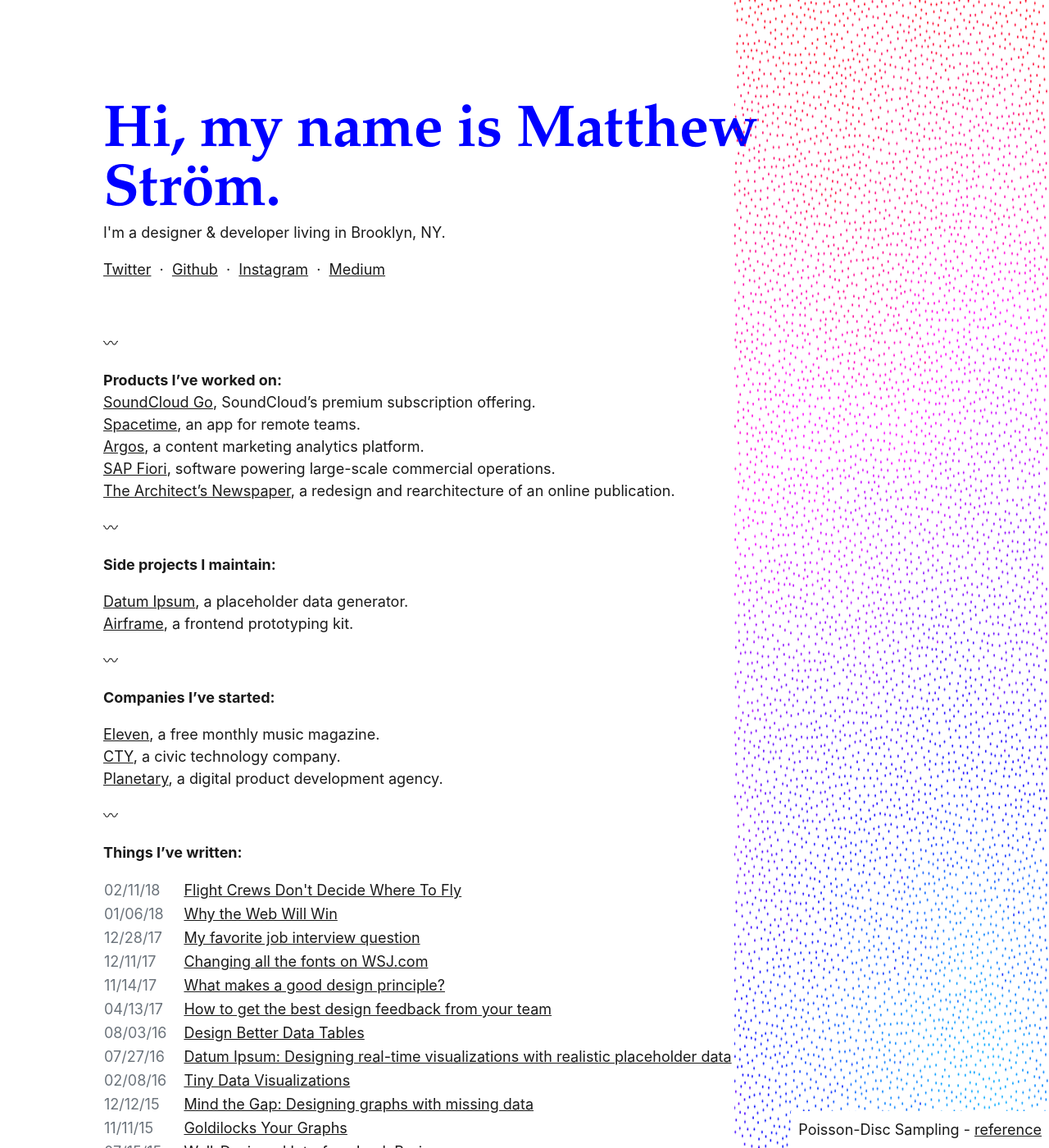
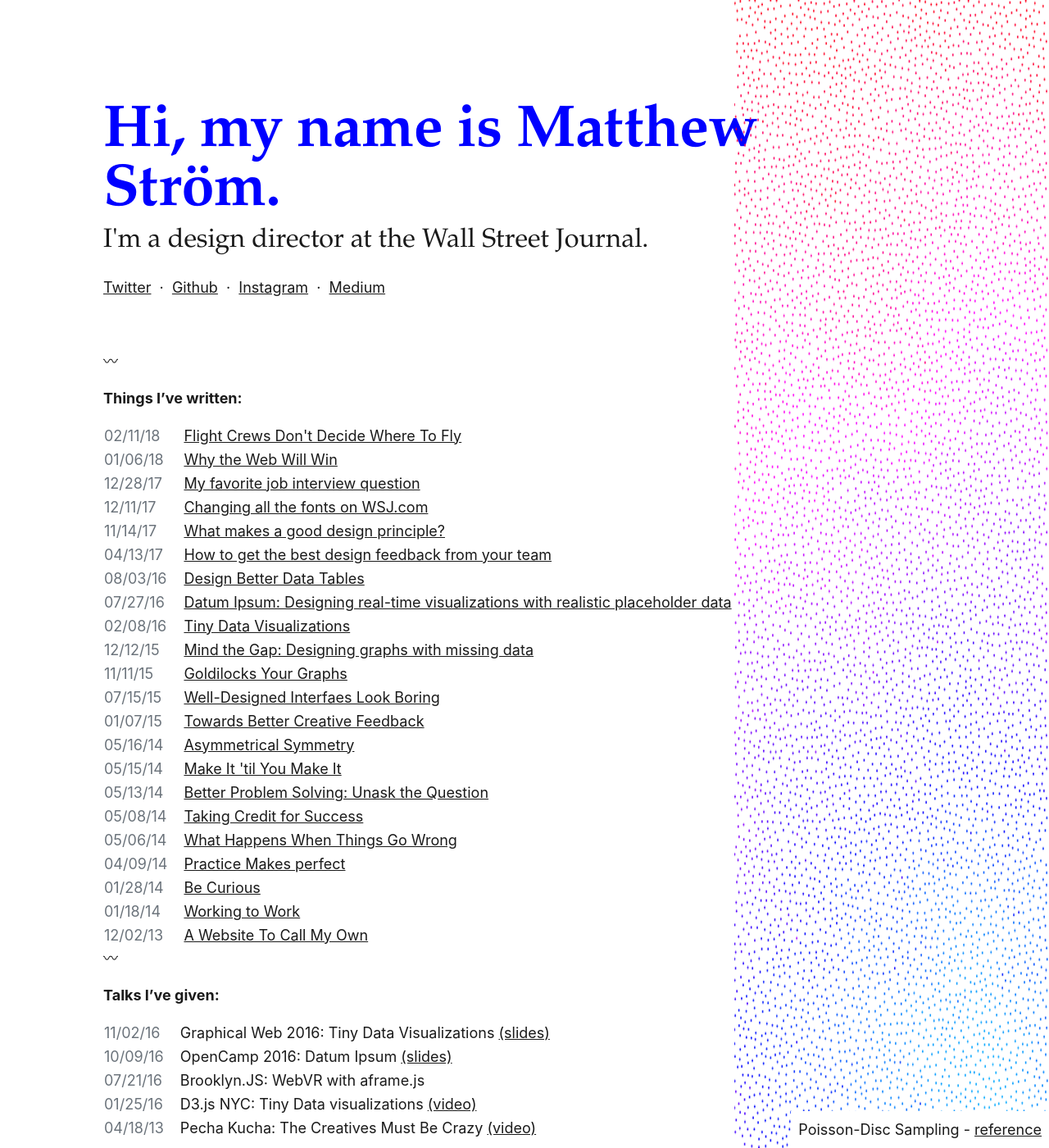
Before and after one commit to ilikescience/ilikescience.github.io, a Jekyll site: the page built from index.md, in a window 1280 px wide and 1400 px high. Shown: the whole window at 82% size. Built offline with Jekyll 4.4.1, drawn with Linux system fonts in a browser that asks for light colours; some web fonts are replaced; our own code applies the rules of GitHub Pages for plain Markdown files; some of the changed text lies outside the part shown.

Commit message:
re-arrange homepage

```diff
--- a/index.md
+++ b/index.md
@@ -6,9 +6,10 @@
     <h1 class="t--size-xxl c--blue t--family-display t--leading-small t--tracking-tight t--weight-bold">
 Hi, my name is Matthew Ström.
     </h1>
-    <h2>
-I'm a designer &amp; developer living in Brooklyn, NY.
+    <h2 class="t--size-xl t--family-display">
+I'm a design director at the Wall Street Journal.
     </h2>
+
 
 <div class="l--mar-top-s">
     <a href="https://twitter.com/ilikescience" target="_blank">Twitter</a>
@@ -20,30 +21,6 @@
     <a href="https://medium.com/@ilikescience" target="_blank">Medium</a>
 </div>
 </header>
-
-〰
-
-**Products I've worked on:**
-[SoundCloud Go](https://soundcloud.com/go), SoundCloud's premium subscription offering.
-[Spacetime](/projects/spacetime), an app for remote teams.
-[Argos](/projects/argos), a content marketing analytics platform.
-[SAP Fiori](/projects/sap), software powering large-scale commercial operations.
-[The Architect's Newspaper](/projects/archpaper), a redesign and rearchitecture of an online publication.
-
-〰
-
-**Side projects I maintain:**
-
-[Datum Ipsum](http://datumipsum.com), a placeholder data generator.<br/>
-[Airframe](https://planetary.github.io/airframe), a frontend prototyping kit.<br/>
-
-〰
-
-**Companies I've started:**
-
-[Eleven](/companies/eleven), a free monthly music magazine.<br/>
-[CTY](/companies/cty), a civic technology company.<br/>
-[Planetary](https://planetary.io), a digital product development agency.<br/>
 
 〰
 
```
Also changed, not shown: other parts of index.md (+13 -0 lines).
